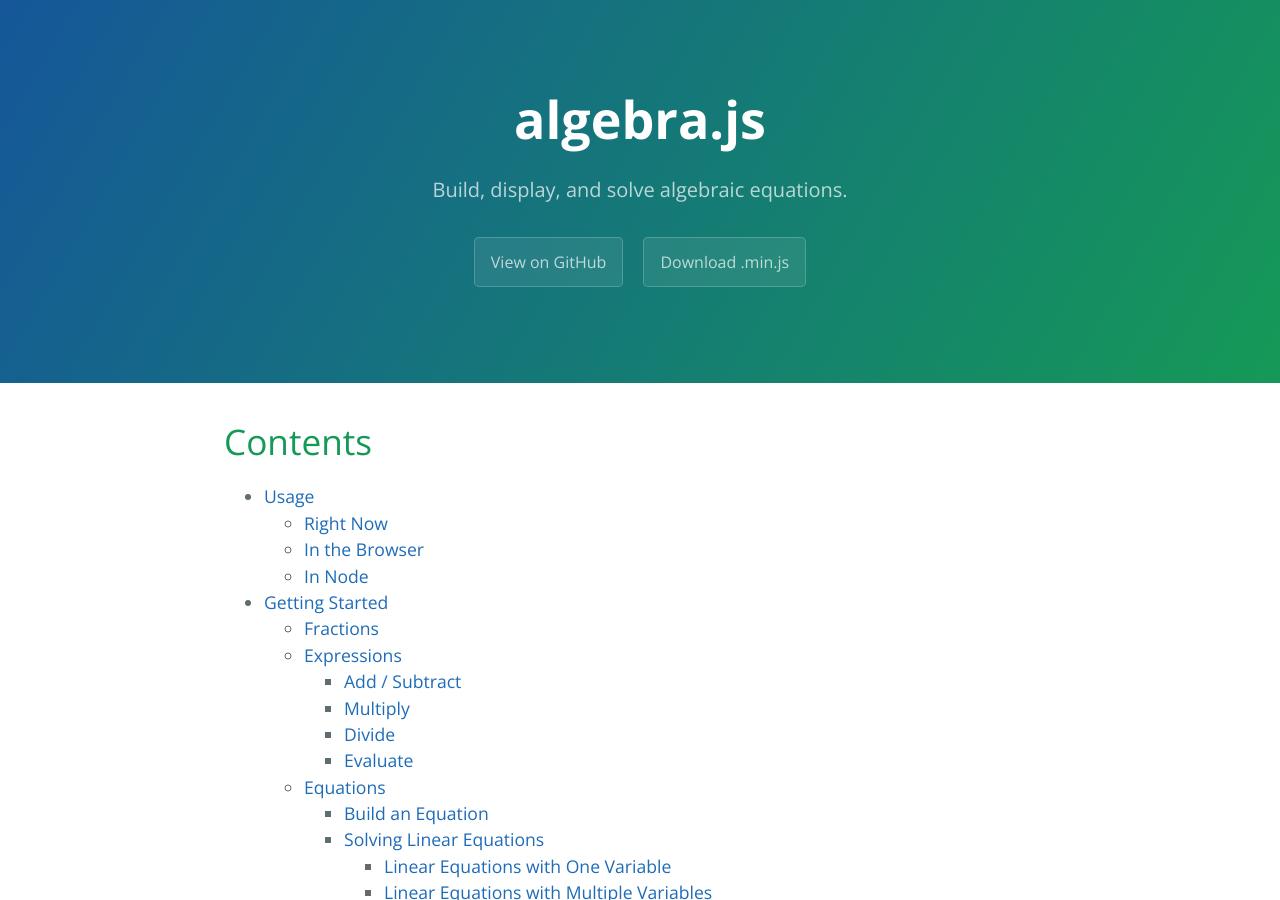
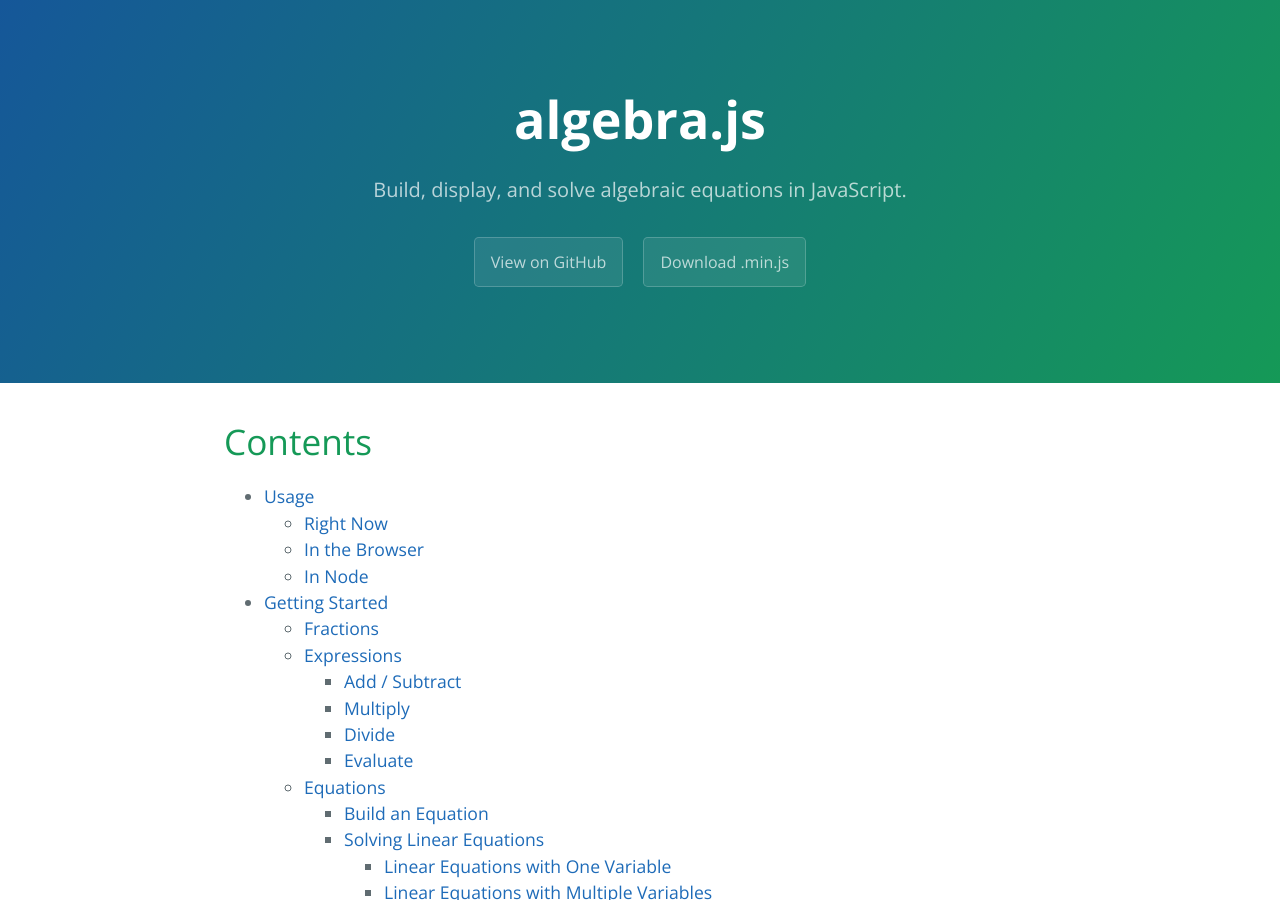
Before and after one commit to nicolewhite/algebra.js, a Jekyll site: the page built from index.md, in a window 1280 px wide and 900 px high. Built offline with Jekyll 4.4.1, drawn with Linux system fonts in a browser that asks for light colours; nearby versions of some CDN libraries; Markdown is read by kramdown in place of the engine named in the settings.

Commit message:
Change title.

```diff
--- a/_layouts/default.html
+++ b/_layouts/default.html
@@ -40,7 +40,7 @@
 <body>
 <section class="page-header">
   <h1 class="project-name">algebra.js</h1>
-  <h2 class="project-tagline">Build, display, and solve algebraic equations.</h2>
+  <h2 class="project-tagline">Build, display, and solve algebraic equations in JavaScript.</h2>
   <a href="https://github.com/nicolewhite/algebra.js" class="btn">View on GitHub</a>
   <a href="javascripts/algebra.min.js" class="btn" download>Download .min.js</a>
 </section>
```
